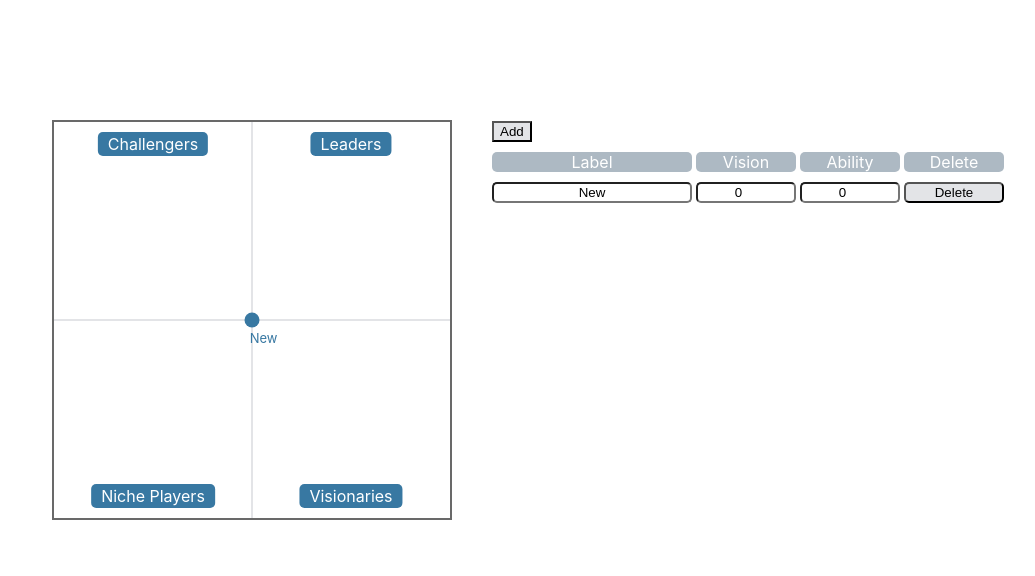
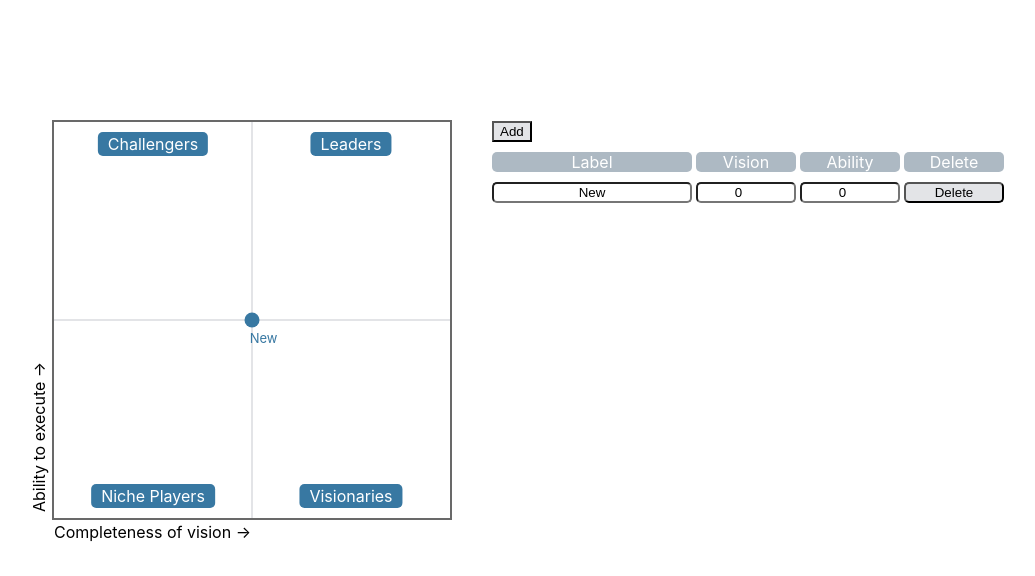
Before and after one commit to OnurKlc/magic-quadrant, a React (Create React App) app: page / in a window 1280 px wide. Shown: the top 576 px of the page, without its empty margins (112-1147 px from the left). Built offline with nearby package versions, Linux system fonts and the light colour scheme.

Commit message:
graph axis texts

```diff
--- a/src/App/Assets/Styles/BaseStyle/BaseStyle.ts
+++ b/src/App/Assets/Styles/BaseStyle/BaseStyle.ts
@@ -1,10 +1,6 @@
 import { createGlobalStyle } from 'styled-components'
 
 export const BaseStyle = createGlobalStyle`
-  :root {
-    --view-height: 100vh;
-  }
-
   html {
     -webkit-text-size-adjust: 100%;
   }
@@ -29,12 +25,9 @@ export const BaseStyle = createGlobalStyle`
 
   #app {
     display: flex;
+    flex-wrap: wrap;
     justify-content: center;
     margin-top: 120px;
-
-    & > div {
-      margin: 0 20px;
-    }
   }
 
   button {
--- a/src/App/Components/Graph/Graph.tsx
+++ b/src/App/Components/Graph/Graph.tsx
@@ -1,6 +1,6 @@
 import React, { useContext, useRef, useState } from "react";
 import { ADD_TO_LIST, Context } from "../../Core/Context";
-import { XAxis, YAxis, GraphWrapper, AreaLabel, Point, Label, PointWrapper } from "./styles";
+import { GraphWrapper, AreaLabel, XAxis, YAxis, VisionText, ExecuteText, Point, Label, PointWrapper } from "./styles";
 
 const labels = [
     {
@@ -58,9 +58,11 @@ export default function Graph() {
             ref={graph}
             onDragOver={(e) => e.preventDefault()}
         >
-            {labels.map(label => <AreaLabel key={label.order} order={label.order}>{label.text}</AreaLabel>)}
             <XAxis />
             <YAxis />
+            <VisionText>Completeness of vision &rarr;</VisionText>
+            <ExecuteText>Ability to execute &rarr;</ExecuteText>
+            {labels.map(label => <AreaLabel key={label.order} order={label.order}>{label.text}</AreaLabel>)}
             {data.map(point => (
                 <PointWrapper
                     key={point.id}
--- a/src/App/Components/Graph/styles.ts
+++ b/src/App/Components/Graph/styles.ts
@@ -8,8 +8,10 @@ interface AreaLabelProps {
 export const GraphWrapper = styled.div`
   width: 400px;
   height: 400px;
+  min-width: 400px;
   border: 2px solid ${props => props.theme.DARK_GREY};
   position: relative;
+  margin: 0 20px 50px;
 `
 
 export const XAxis = styled.div`
@@ -40,6 +42,19 @@ export const AreaLabel = styled.div<AreaLabelProps>`
   color: ${props => props.theme.WHITE};
   padding: 2px 10px;
   border-radius: 5px;
+`
+
+export const VisionText = styled.p`
+  position: absolute;
+  bottom: -40px;
+`
+
+export const ExecuteText = styled.p`
+  transform: rotate(270deg);
+  transform-origin: 0 0;
+  position: absolute;
+  bottom: -30px;
+  left: -25px;
 `
 
 export const PointWrapper = styled.div.attrs<IPointProps>((props) => ({
--- a/src/App/Components/Table/Table.tsx
+++ b/src/App/Components/Table/Table.tsx
@@ -1,5 +1,5 @@
 import React, { useContext } from "react";
-import { TableHeader, TableRow } from "./styles";
+import { TableWrapper, TableHeader, TableRow } from "./styles";
 import { ADD_TO_LIST, Context, REMOVE_FROM_LIST } from "../../Core/Context";
 import Button from "../Button";
 import { DataModel } from "../../Core/Interfaces";
@@ -58,7 +58,7 @@ export default function Table() {
     }
 
     return (
-        <div>
+        <TableWrapper>
             <Button text={'Add'} onClick={onAddClick} />
             <TableHeader>
                 <div>Label</div>
@@ -96,6 +96,6 @@ export default function Table() {
                     <Button text={'Delete'} onClick={() => onDeleteClick(item)} />
                 </TableRow>
             ))}
-        </div>
+        </TableWrapper>
     )
 }
--- a/src/App/Components/Table/styles.ts
+++ b/src/App/Components/Table/styles.ts
@@ -1,4 +1,8 @@
 import styled from 'styled-components'
+
+export const TableWrapper = styled.div`
+  margin: 0 20px;
+`
 
 export const TableHeader = styled.div`
   display: flex;
```
